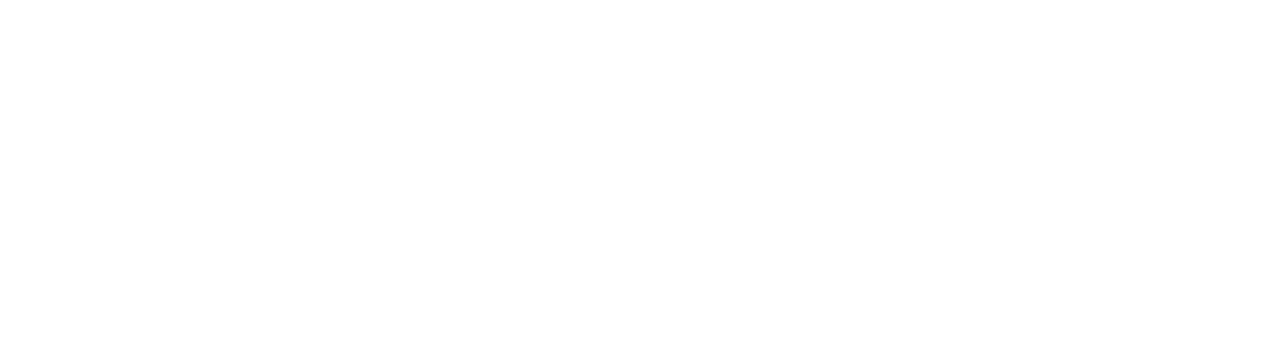
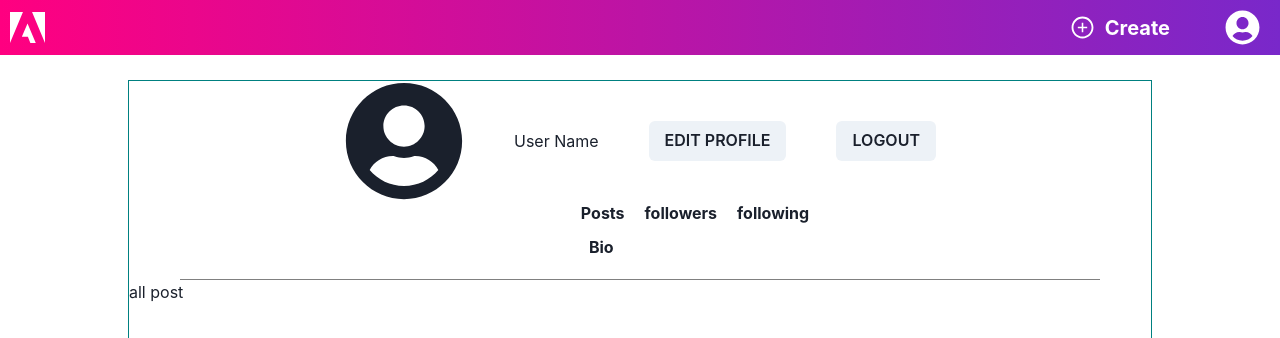
Before and after one commit to jayprakashlohar/adobe-company-assignment, a React (Create React App) app in the folder adobe-social-media-app/: page /userlist in a window 1280 px wide. Shown: the top 338 px of the page. Built offline with nearby package versions, Linux system fonts and the light colour scheme.

Commit message:
user backend completed

```diff
--- a/adobe-social-media-app/src/Components/AllRoutes/AllRoute.jsx
+++ b/adobe-social-media-app/src/Components/AllRoutes/AllRoute.jsx
@@ -2,7 +2,6 @@ import React from "react";
 import { Route, Routes } from "react-router-dom";
 import { Login } from "../Pages/Login";
 import { Signup } from "../Pages/Signup";
-import { Navbar } from "../Navbar/Navbar";
 import { UserList } from "../Dashboard/UserList";
 import { PostList } from "../Dashboard/PostList";
 
@@ -12,7 +11,7 @@ const AllRoute = () => {
       <Routes>
         <Route path="/" element={<Signup />}></Route>
         <Route path="/login" element={<Login />}></Route>
-        <Route path="/navbar" element={<Navbar />}></Route>
+        {/* <Route path="/navbar" element={<Navbar />}></Route> */}
         <Route path="/userlist" element={<UserList />}></Route>
         <Route path="/postlist" element={<PostList />}></Route>
       </Routes>
--- a/adobe-social-media-app/src/Components/Dashboard/PostList.jsx
+++ b/adobe-social-media-app/src/Components/Dashboard/PostList.jsx
@@ -2,15 +2,15 @@ import React, { useEffect, useState } from "react";
 import { Box, Text } from "@chakra-ui/react";
 import { useDispatch, useSelector } from "react-redux";
 import { fetchAllPost } from "../Redux/postSlice";
-import { AiOutlineHeart } from "react-icons/ai";
+import { AiFillLike, AiFillDislike } from "react-icons/ai";
 import axios from "axios";
+import { Navbar } from "../Navbar/Navbar";
 // import { BsThreeDots } from "react-icons/bs";
 
 const PostList = () => {
   let dispatch = useDispatch();
   let data = useSelector((state) => state.post.allPost);
 
-  // console.log("data", data);
   // const getUserName = async (id) => {
   //   try {
   //     let res = await axios.get(`http://localhost:8080/users/${id}`);
@@ -36,16 +36,30 @@ const PostList = () => {
       console.error(error);
     }
   };
+  const dislikePost = async (id) => {
+    try {
+      const response = await axios.put(
+        `http://localhost:8080/posts/${id}/unlike`,
+        {},
+        {
+          headers: {
+            authorization: `Bearer ${localStorage.getItem("token")}`,
+          },
+        }
+      );
+      dispatch(fetchAllPost());
+    } catch (error) {
+      console.error(error);
+    }
+  };
 
   useEffect(() => {
     dispatch(fetchAllPost());
   }, []);
 
-
-
-
   return (
     <>
+    <Navbar/>
       <Box h="100vh" mt="50px">
         <Box>
           {data &&
@@ -82,7 +96,7 @@ const PostList = () => {
                     gap="5px"
                     p="10px 0px 5px 5px"
                   >
-                    <AiOutlineHeart
+                    <AiFillLike
                       onClick={() => likePost(post._id)}
                       style={{
                         width: "23px",
@@ -90,7 +104,16 @@ const PostList = () => {
                         cursor: "pointer",
                       }}
                     />
+
                     <p>{post.likes}likes</p>
+                    <AiFillDislike
+                      onClick={() => dislikePost(post._id)}
+                      style={{
+                        width: "23px",
+                        height: "30px",
+                        cursor: "pointer",
+                      }}
+                    />
                   </Box>
                 </Box>
               );
--- a/adobe-social-media-app/src/Components/Dashboard/UserList.jsx
+++ b/adobe-social-media-app/src/Components/Dashboard/UserList.jsx
@@ -1,12 +1,39 @@
 import React from "react";
-import { Box } from "@chakra-ui/react";
+import { Box, Button, Text } from "@chakra-ui/react";
+import { Navbar } from "../Navbar/Navbar";
+import { FaUserCircle } from "react-icons/fa";
 
 const UserList = () => {
   return (
     <>
-      <Box>
+      {/* Navbar */}
+      <Navbar />
+      <Box h="100vh">
+        <Box w="80%" border="1px solid teal" m="auto" h="550px" mt="25px">
+          <Box
+            display="flex"
+            justifyContent="center"
+            alignItems="center"
+            gap="50px"
+          >
+            <FaUserCircle style={{ width: "120px", height: "120px" }} />
+            <Text>User Name</Text>
+            <Button>EDIT PROFILE</Button>
+            <Button>LOGOUT</Button>
+          </Box>
 
+          <Box display="flex" justifyContent="center" gap="20px" ml="110px">
+            <Text fontWeight="bold">Posts</Text>
+            <Text fontWeight="bold"> followers</Text>
+            <Text fontWeight="bold">following</Text>
+          </Box>
 
+          <Box mt="10px" ml="45%">
+            <Text fontWeight="bold">Bio</Text>
+          </Box>
+          <Box borderTop="1px solid gray" w="90%" m="auto" mt="20px"></Box>
+          <Box>all post</Box>
+        </Box>
       </Box>
     </>
   );
--- a/adobe-social-media-app/src/Components/Navbar/Navbar.jsx
+++ b/adobe-social-media-app/src/Components/Navbar/Navbar.jsx
@@ -17,8 +17,12 @@ import { SiAdobe } from "react-icons/si";
 import { FaUserCircle } from "react-icons/fa";
 import { AiOutlinePlusCircle } from "react-icons/ai";
 import axios from "axios";
+import { fetchAllPost } from "../Redux/postSlice";
+import { useDispatch } from "react-redux";
+import { Link } from "react-router-dom";
 
 const Navbar = () => {
+  const dispatch = useDispatch();
   const { isOpen, onOpen, onClose } = useDisclosure();
   const [data, setData] = useState({ content: "" });
 
@@ -29,6 +33,7 @@ const Navbar = () => {
         headers: { authorization: token },
       });
       alert("Post create successfully");
+      dispatch(fetchAllPost());
     } catch (error) {
       console.log(error);
     }
@@ -44,11 +49,14 @@ const Navbar = () => {
         bgGradient="linear(to-l, #7928CA, #FF0080)"
         color="#ffff"
       >
+        <Link to="/postlist">
+          {" "}
           <Box>
             <SiAdobe
               style={{ width: "35px", height: "35px", cursor: "pointer" }}
             />
           </Box>
+        </Link>
         <Box display="flex" gap="50px">
           <Box
             display="flex"
@@ -66,6 +74,7 @@ const Navbar = () => {
               Create
             </Text>
           </Box>
+          <Link to="/userlist">
             <Box>
               <FaUserCircle
                 style={{
@@ -76,6 +85,7 @@ const Navbar = () => {
                 }}
               />
             </Box>
+          </Link>
         </Box>
 
         <Modal blockScrollOnMount={false} isOpen={isOpen} onClose={onClose}>
--- a/adobe-social-media-app/src/Components/Pages/Login.jsx
+++ b/adobe-social-media-app/src/Components/Pages/Login.jsx
@@ -33,7 +33,7 @@ const Login = () => {
       .then((res) => {
         alert(res.response);
         if (res.response === "You are successfully logged in") {
-          navigate("/");
+          navigate("/postlist");
         }
       })
       .catch((err) => {
```
Also changed, not shown: 2 other files (tests, documents, lock files or other folders). Lines whose indentation alone changed are shown as unchanged.
